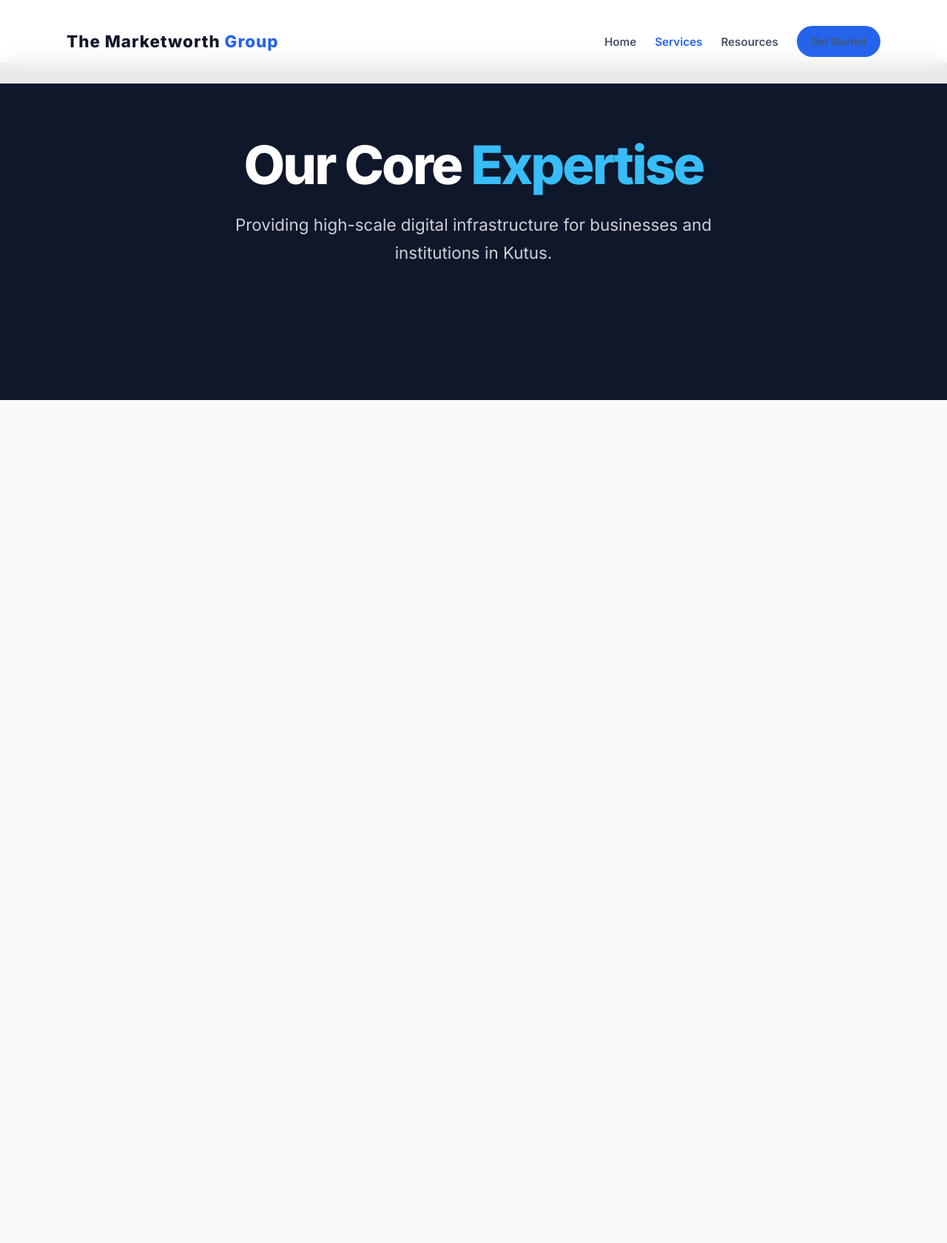
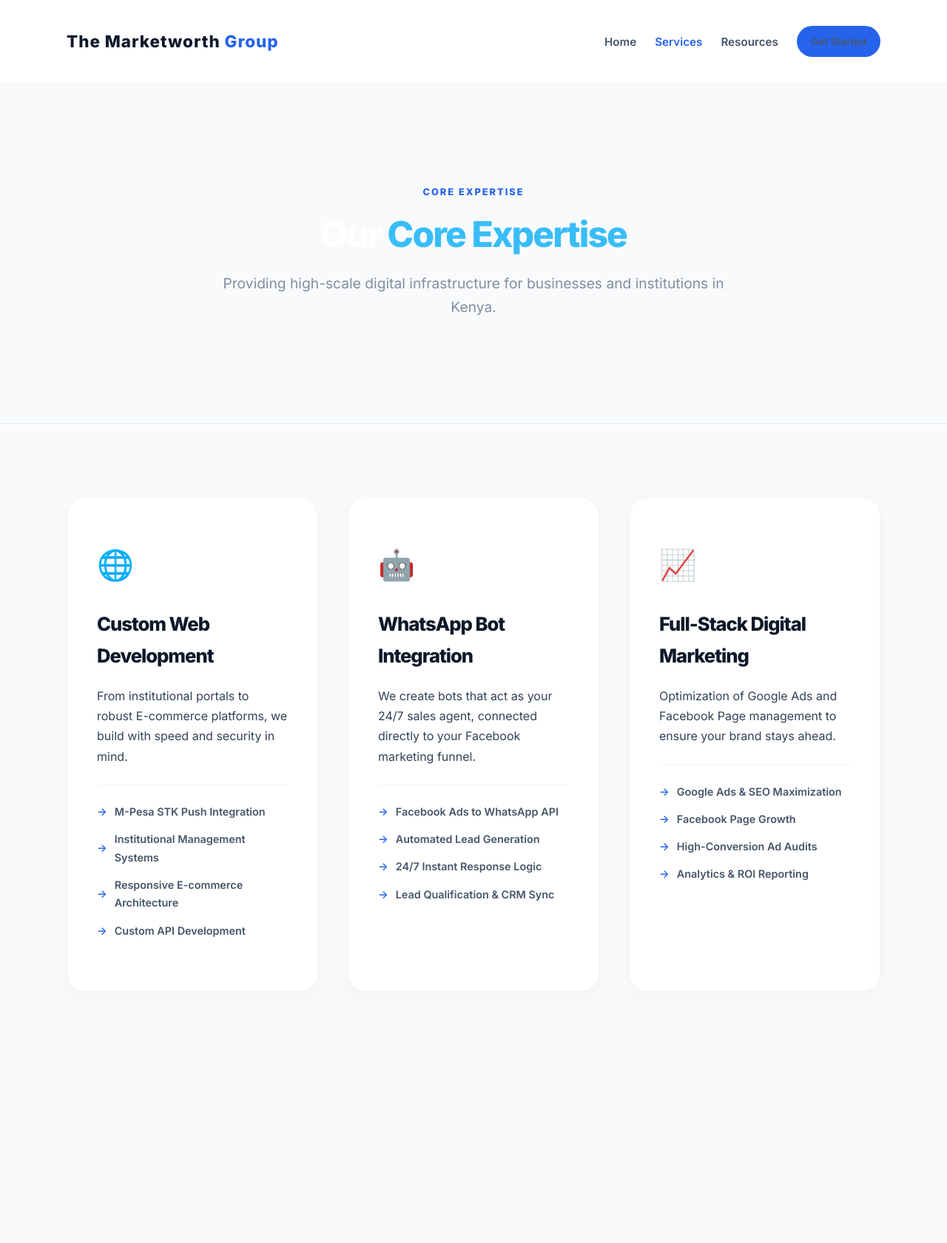
Before and after one commit to macfeighbitange1-dot/The-Marketworth-Group, a Flask app: page /services in a window 1280 px wide. Shown: the top 1681 px of the page at 74% size. Run offline with Flask 3, Linux system fonts and the light colour scheme.

Commit message:
Build: Restored Services page and fixed form logic

```diff
--- a/app.py
+++ b/app.py
@@ -15,7 +15,6 @@ app.config['MAIL_DEFAULT_SENDER'] = os.environ.get('MAIL_USERNAME')
 
 mail = Mail(app)
 
-# FIXED: Standardized Branding
 COMPANY_DATA = {
     "name": "The Marketworth Group",
     "tagline": "Systems Architecture & Revenue Engineering",
@@ -39,18 +38,17 @@ def services():
 def privacy():
     return render_template('privacy.html', info=COMPANY_DATA)
 
-# --- RESOURCE HUB ROUTES ---
-# Use strict trailing slashes to prevent 404s
+# --- RESOURCE HUB ROUTES (Standardized - No Trailing Slashes) ---
 
-@app.route('/resources/mpesa-stk-protocol/')
+@app.route('/resources/mpesa-stk-protocol')
 def mpesa_guide():
     return render_template('mpesa_guide.html', info=COMPANY_DATA)
 
-@app.route('/resources/whatsapp-funnels/')
+@app.route('/resources/whatsapp-funnels')
 def whatsapp_guide():
     return render_template('whatsapp_guide.html', info=COMPANY_DATA)
 
-@app.route('/resources/erp-architecture/')
+@app.route('/resources/erp-architecture')
 def erp_guide():
     return render_template('erp_guide.html', info=COMPANY_DATA)
 
--- a/templates/services.html
+++ b/templates/services.html
@@ -1,42 +1,36 @@
 {% extends "base.html" %}
 {% block content %}
 
-<section class="hero reveal active" style="padding: 100px 0 140px 0;">
-    <div class="container">
-        <h1>Our Core <span>Expertise</span></h1>
-        <p>Providing high-scale digital infrastructure for businesses and institutions in Kutus.</p>
+<section class="hero reveal active" style="padding: 160px 0 100px 0; background: #f8fafc; border-bottom: 1px solid #e2e8f0;">
+    <div class="container" style="text-align: center; max-width: 800px;">
+        <span style="color: var(--brand-blue); font-weight: 800; letter-spacing: 2px; text-transform: uppercase; font-size: 0.8rem;">Core Expertise</span>
+        <h1 style="margin-top: 20px; font-size: 3rem;">Our <span>Core Expertise</span></h1>
+        <p style="font-size: 1.2rem; color: #64748b; margin-top: 20px;">Providing high-scale digital infrastructure for businesses and institutions in Kenya.</p>
     </div>
 </section>
 
-<section class="container" style="padding: 80px 0;">
+<section class="container" style="padding: 100px 0;">
     <style>
         .service-detail-grid {
             display: grid;
             grid-template-columns: repeat(auto-fit, minmax(320px, 1fr));
             gap: 2.5rem;
-            margin-top: -160px;
         }
         .detail-card {
-            background: var(--white);
+            background: white;
             padding: 3.5rem 2.5rem;
             border-radius: 24px;
-            box-shadow: 0 20px 40px rgba(15, 23, 42, 0.06);
+            box-shadow: 0 10px 30px rgba(0,0,0,0.03);
             border: 1px solid #f1f5f9;
             display: flex;
             flex-direction: column;
-            transition: all 0.4s cubic-bezier(0.175, 0.885, 0.32, 1.275);
+            transition: all 0.3s ease;
         }
         .detail-card:hover {
-            transform: translateY(-12px);
-            border-color: var(--brand-blue);
-            box-shadow: 0 30px 60px rgba(37, 99, 235, 0.1);
+            transform: translateY(-10px);
+            border-color: #2563eb;
         }
-        .detail-card h3 {
-            font-size: 1.6rem;
-            margin-bottom: 1.2rem;
-            color: var(--brand-dark);
-            line-height: 1.2;
-        }
+        .detail-card h3 { font-size: 1.6rem; margin-bottom: 1.2rem; color: #0f172a; }
         .service-features {
             list-style: none;
             margin-top: 1.5rem;
@@ -47,42 +41,28 @@
             font-size: 0.9rem;
             margin-bottom: 0.8rem;
             font-weight: 600;
-            color: var(--text-main);
+            color: #475569;
             display: flex;
             align-items: center;
         }
         .service-features li::before {
             content: "→";
-            color: var(--brand-blue);
+            color: #2563eb;
             margin-right: 10px;
-            font-weight: 900;
         }
-        .icon-placeholder {
-            font-size: 2.5rem;
-            margin-bottom: 1.5rem;
-        }
-        /* Form Specific Styles */
         .booking-form input, .booking-form select, .booking-form textarea {
             width: 100%;
             padding: 1rem;
             border-radius: 12px;
             border: 1px solid #e2e8f0;
             background: #f8fafc;
-            font-family: inherit;
             margin-bottom: 1rem;
-            transition: all 0.3s ease;
-        }
-        .booking-form input:focus, .booking-form select:focus, .booking-form textarea:focus {
-            outline: none;
-            border-color: var(--brand-blue);
-            background: white;
-            box-shadow: 0 0 0 4px rgba(37, 99, 235, 0.1);
         }
     </style>
 
     <div class="service-detail-grid">
-        <div class="card detail-card reveal">
-            <div class="icon-placeholder">🌐</div>
+        <div class="detail-card">
+            <div style="font-size: 2.5rem; margin-bottom: 1.5rem;">🌐</div>
             <h3>Custom Web Development</h3>
             <p>From institutional portals to robust E-commerce platforms, we build with speed and security in mind.</p>
             <ul class="service-features">
@@ -93,8 +73,8 @@
             </ul>
         </div>
 
-        <div class="card detail-card reveal">
-            <div class="icon-placeholder">🤖</div>
+        <div class="detail-card">
+            <div style="font-size: 2.5rem; margin-bottom: 1.5rem;">🤖</div>
             <h3>WhatsApp Bot Integration</h3>
             <p>We create bots that act as your 24/7 sales agent, connected directly to your Facebook marketing funnel.</p>
             <ul class="service-features">
@@ -105,8 +85,8 @@
             </ul>
         </div>
 
-        <div class="card detail-card reveal">
-            <div class="icon-placeholder">📈</div>
+        <div class="detail-card">
+            <div style="font-size: 2.5rem; margin-bottom: 1.5rem;">📈</div>
             <h3>Full-Stack Digital Marketing</h3>
             <p>Optimization of Google Ads and Facebook Page management to ensure your brand stays ahead.</p>
             <ul class="service-features">
@@ -119,37 +99,19 @@
     </div>
 </section>
 
-<section class="container reveal" style="padding-bottom: 100px; text-align: center;">
-    <h2 style="margin-bottom: 3rem;">Why Scale With <span>Marketworth</span>?</h2>
-    <div style="display: flex; flex-wrap: wrap; justify-content: center; gap: 60px;">
-        <div style="max-width: 220px;">
-            <strong style="display: block; font-size: 1.2rem; margin-bottom: 10px;">High Speed</strong>
-            <p style="font-size: 0.9rem; opacity: 0.8;">Optimized for Safaricom 4G/5G speeds to ensure zero bounce rates.</p>
-        </div>
-        <div style="max-width: 220px;">
-            <strong style="display: block; font-size: 1.2rem; margin-bottom: 10px;">Localized</strong>
-            <p style="font-size: 0.9rem; opacity: 0.8;">Strategies built for the Kenyan consumer behavior and local payment habits.</p>
-        </div>
-        <div style="max-width: 220px;">
-            <strong style="display: block; font-size: 1.2rem; margin-bottom: 10px;">Secure</strong>
-            <p style="font-size: 0.9rem; opacity: 0.8;">Modern encryption and data protection for all institutional portals.</p>
-        </div>
-    </div>
-</section>
-
-<section id="book" class="container reveal" style="padding-bottom: 100px;">
-    <div style="background: var(--white); border-radius: 30px; padding: 4rem; box-shadow: 0 40px 100px rgba(0,0,0,0.05); border: 1px solid #f1f5f9;">
+<section id="book" class="container reveal" style="padding-bottom: 120px;">
+    <div style="background: white; border-radius: 30px; padding: 4rem; box-shadow: 0 40px 100px rgba(0,0,0,0.05); border: 1px solid #f1f5f9;">
         <div style="display: grid; grid-template-columns: repeat(auto-fit, minmax(300px, 1fr)); gap: 4rem; align-items: center;">
             <div>
-                <h2 style="font-size: 2.8rem; line-height: 1.1; margin-bottom: 1.5rem;">Book Your <span style="color: var(--brand-blue);">Strategy Session.</span></h2>
-                <p style="margin-bottom: 2rem; font-size: 1.1rem;">Tell us about your business goals. Our lead architect will review your project and reach out within 4 hours.</p>
+                <h2 style="font-size: 2.8rem; line-height: 1.1; margin-bottom: 1.5rem;">Book Your <span style="color: #2563eb;">Strategy Session.</span></h2>
+                <p style="margin-bottom: 2rem; font-size: 1.1rem; color: #475569;">Tell us about your business goals. Our lead architect will review your project and reach out within 4 hours.</p>
                 <div style="display: flex; gap: 1rem; align-items: center;">
-                    <div style="width: 50px; height: 50px; background: var(--brand-blue); border-radius: 50%; display: grid; place-items: center; color: white; font-weight: bold;">MW</div>
-                    <p style="font-weight: 700;">Verified Technical Agency<br><span style="font-weight: 400; opacity: 0.6; font-size: 0.8rem;">Kutus, Kirinyaga</span></p>
+                    <div style="width: 50px; height: 50px; background: #2563eb; border-radius: 50%; display: grid; place-items: center; color: white; font-weight: bold;">MW</div>
+                    <p style="font-weight: 700; color: #0f172a;">Verified Technical Agency<br><span style="font-weight: 400; opacity: 0.6; font-size: 0.8rem;">Kenya</span></p>
                 </div>
             </div>
 
-            <form action="/submit-quote" method="POST" class="booking-form">
+            <form action="{{ url_for('submit_quote') }}" method="POST" class="booking-form">
                 <input type="text" name="name" placeholder="Full Name" required>
                 <input type="email" name="email" placeholder="Business Email" required>
                 <select name="service" required>
@@ -159,17 +121,10 @@
                     <option value="Ads/Marketing">Digital Ad Scaling</option>
                 </select>
                 <textarea name="message" placeholder="Briefly describe your current challenge..." rows="4" required></textarea>
-                <button type="submit" class="btn-primary" style="width: 100%; border-radius: 12px; padding: 1.2rem;">Initialize Transformation</button>
+                <button type="submit" class="btn-primary" style="width: 100%; border-radius: 12px; padding: 1.2rem; cursor: pointer;">Initialize Transformation</button>
             </form>
         </div>
     </div>
 </section>
 
-<section class="reveal" style="background: var(--brand-dark); padding: 60px 0; color: white; text-align: center;">
-    <div class="container">
-        <h2 style="color: white; margin-bottom: 1.5rem;">Ready to deploy your system?</h2>
-        <a href="https://wa.me/{{ info.whatsapp }}" class="btn-primary">Message on WhatsApp</a>
-    </div>
-</section>
-
 {% endblock %}
```
Also changed, not shown: templates/resources.html (+16 -16 lines).
